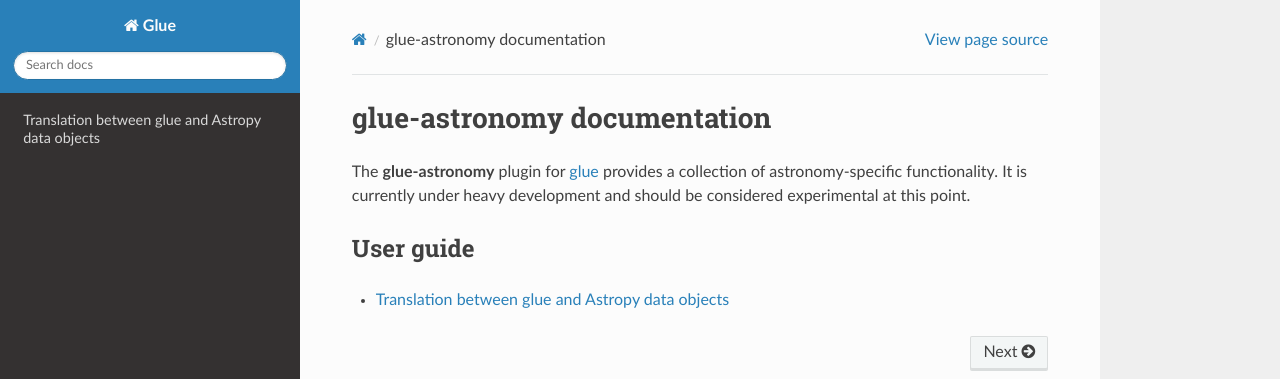
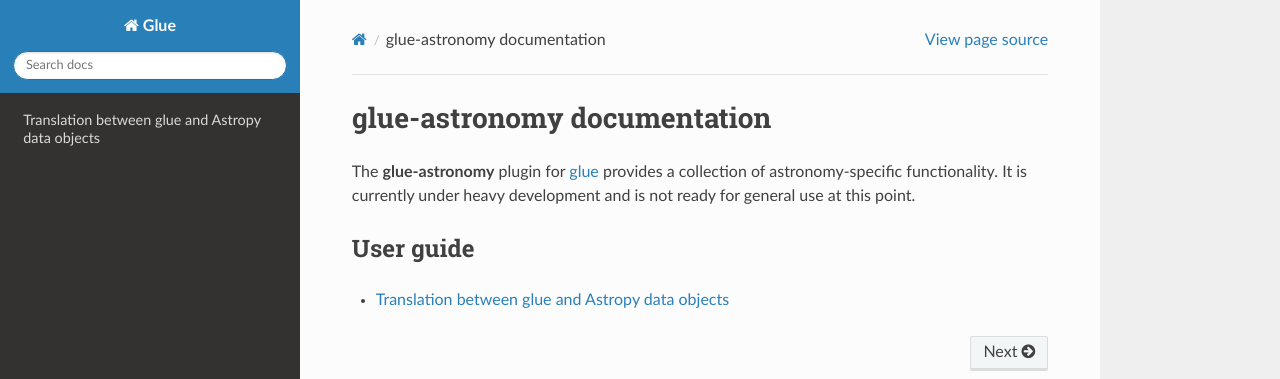
Before and after one commit to glue-viz/glue-astronomy, a Sphinx documentation site: the page built from docs/index.rst, in a window 1280 px wide. Shown: the top 379 px of the page. Built offline with Sphinx 7.4.7 and the Read the Docs theme 2.0.0, drawn with Linux system fonts in a browser that asks for light colours; the version number could not be read and is left out.

Commit message:
Clarify wording on front page

```diff
--- a/docs/index.rst
+++ b/docs/index.rst
@@ -3,7 +3,7 @@
 
 The **glue-astronomy** plugin for `glue <http://glueviz.org>`_ provides
 a collection of astronomy-specific functionality. It is currently under
-heavy development and should be considered experimental at this point.
+heavy development and is not ready for general use at this point.
 
 User guide
 ----------
```
